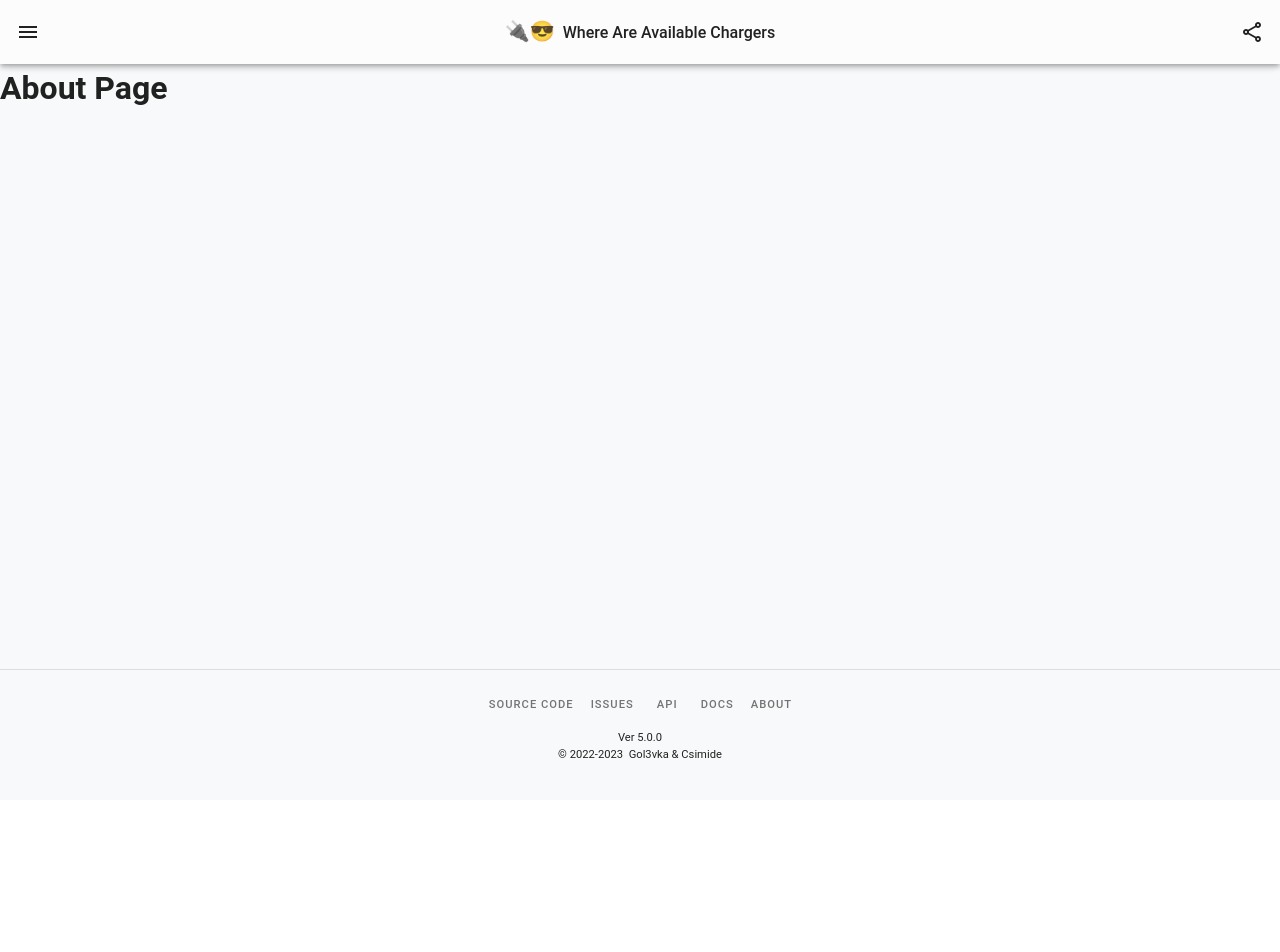
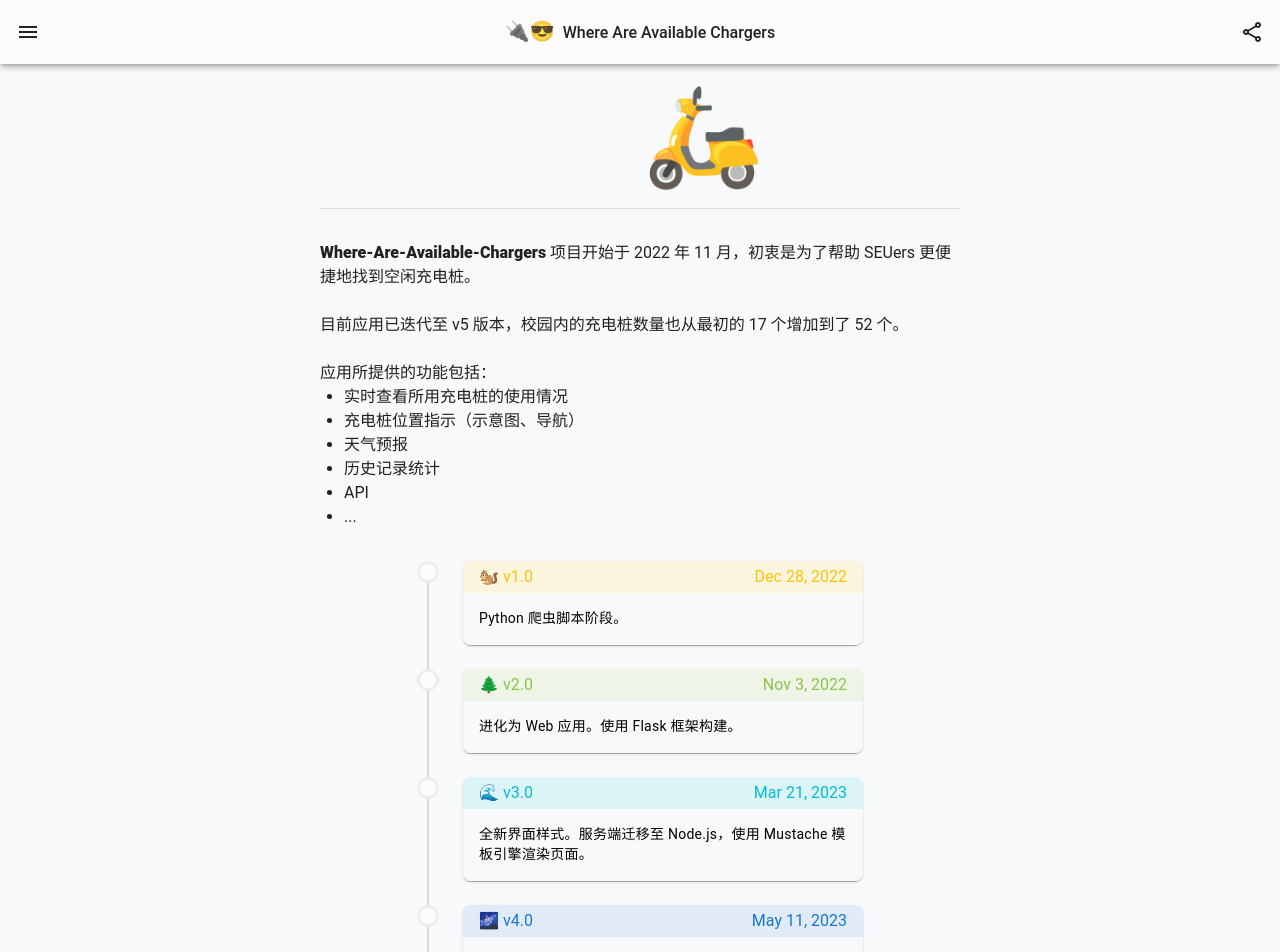
Before and after one commit to Golevka2001/Where-Are-Available-Chargers, a Vue app: page /about in a window 1280 px wide. Shown: the top 952 px of the page. Before the commit the page ends 800 px from the top, so only its background shows below. Built offline with nearby package versions, Linux system fonts and the light colour scheme; no server answers.

Commit message:
Feat | `AboutPage` (Unfinished)

```diff
--- /dev/null
+++ b/src/components/about-page/dev-stage-timeline/DevStageTimeline.vue
@@ -0,0 +1,63 @@
+<!-- 关于页面中的开发阶段时间线 -->
+
+<template>
+  <v-timeline
+    align="start"
+    density="compact"
+    direction="vertical"
+    side="end"
+    truncate-line="start"
+  >
+    <v-timeline-item
+      v-for="devStage in devStageList"
+      :key="devStage.version"
+      dot-color="surface"
+      size="x-small"
+    >
+      <v-card
+        :width="cardWidth"
+        rounded="lg"
+        variant="elevated"
+      >
+        <!-- Title: version + date -->
+        <v-card
+          :color="devStage.color"
+          rounded="0"
+          variant="tonal"
+          class="ma-auto px-4 py-1 d-flex"
+        >
+          <div v-html="devStage.version"></div>
+          <v-spacer />
+          <div>
+            {{ devStage.startTime }}
+          </div>
+        </v-card>
+
+        <!-- Description -->
+        <v-card-text
+          v-html="devStage.description"
+          class="bg-background"
+        />
+      </v-card>
+    </v-timeline-item>
+  </v-timeline>
+</template>
+
+<script lang="ts" setup>
+import { computed } from 'vue';
+import { useDisplay } from 'vuetify';
+import { devStageList } from '@/utils/lists';
+
+const { width } = useDisplay();
+
+const cardWidth = computed(() => {
+  if (width.value <= 350) {
+    return '220px';
+  } else if (width.value <= 600) {
+    // 不能直接使用百分比
+    return width.value * 0.6 + 'px';
+  } else {
+    return '400px';
+  }
+});
+</script>
--- /dev/null
+++ b/src/components/about-page/index.ts
@@ -0,0 +1,3 @@
+import DevStageTimeline from './dev-stage-timeline/DevStageTimeline.vue';
+
+export { DevStageTimeline };
--- a/src/components/global/loading-indicator/LoadingIndicator.vue
+++ b/src/components/global/loading-indicator/LoadingIndicator.vue
@@ -17,8 +17,12 @@
     >
       &#128757;
     </div>
+
     <!-- Loading text -->
-    <div style="font-size: 1.5rem">
+    <div
+      v-if="!hideText"
+      style="font-size: 1.5rem"
+    >
       {{ loadingText }}
     </div>
   </div>
@@ -27,10 +31,21 @@
 <script lang="ts" setup>
 import { onMounted, onUnmounted, ref } from 'vue';
 
+const props = defineProps({
+  // 是否显示 Loading 文字
+  hideText: {
+    type: Boolean,
+    default: false,
+  },
+});
+
 let intervalId: NodeJS.Timeout;
 const loadingText = ref('Loading');
 
 onMounted(() => {
+  if (props.hideText) {
+    return;
+  }
   intervalId = setInterval(() => {
     loadingText.value += '.';
     if (loadingText.value.length > 10) {
--- /dev/null
+++ b/src/utils/lists/dev-stage-list.ts
@@ -0,0 +1,36 @@
+// 开发阶段列表
+// 在 src/components/about-page/dev-stage-timeline/DevStageTimeline.vue 中使用
+
+export const devStageList = [
+  {
+    color: 'amber',
+    version: '&#128063;&#65039; v1.0',
+    startTime: 'Dec 28, 2022',
+    description: 'Python 爬虫脚本阶段。',
+  },
+  {
+    color: 'light-green',
+    version: '&#127794; v2.0',
+    startTime: 'Nov 3, 2022',
+    description: '进化为 Web 应用。使用 Flask 框架构建。',
+  },
+  {
+    color: 'cyan',
+    version: '&#127754; v3.0',
+    startTime: 'Mar 21, 2023',
+    description:
+      '全新界面样式。服务端迁移至 Node.js，使用 Mustache 模板引擎渲染页面。',
+  },
+  {
+    color: 'blue-darken-2',
+    version: '&#127756; v4.0',
+    startTime: 'May 11, 2023',
+    description: '获得了数据接口，不再使用爬虫脚本。服务端迁移至 Deno。',
+  },
+  {
+    color: 'deep-purple-darken-2',
+    version: '&#128302; v5.0',
+    startTime: 'Sep 30, 2023',
+    description: '前后端分离，重构前端。前端框架使用 Vue.js，转为客户端渲染。',
+  },
+];
--- a/src/utils/lists/index.ts
+++ b/src/utils/lists/index.ts
@@ -1,4 +1,5 @@
 import { detailDrawerLegendList } from './detail-drawer-legend-list';
+import { devStageList } from './dev-stage-list';
 import { footerNavList } from './footer-nav-list';
 import { maintainerList } from './maintainer-list';
 import { sideDrawerNavList } from './side-drawer-nav-list';
@@ -6,6 +7,7 @@ import { stationPositionList } from './station-position-list';
 
 export {
   detailDrawerLegendList,
+  devStageList,
   footerNavList,
   maintainerList,
   sideDrawerNavList,
--- a/src/views/AboutPage.vue
+++ b/src/views/AboutPage.vue
@@ -1,5 +1,43 @@
+<!-- TODO：没写完还 -->
+
 <template>
-  <h1>About Page</h1>
+  <div
+    :style="{ maxWidth: width < 960 ? '70%' : '50%' }"
+    class="mx-auto d-flex flex-column"
+  >
+    <loading-indicator :hide-text="true" />
+
+    <v-divider />
+
+    <div class="my-8">
+      <span class="font-weight-black"> Where-Are-Available-Chargers </span>
+      项目开始于 2022 年 11 月，初衷是为了帮助 SEUers 更便捷地找到空闲充电桩。
+      <br />
+      <br />
+      目前应用已迭代至 v5 版本，校园内的充电桩数量也从最初的 17 个增加到了 52
+      个。
+      <br />
+      <br />
+      应用所提供的功能包括：
+      <ul class="ml-6">
+        <li>实时查看所用充电桩的使用情况</li>
+        <li>充电桩位置指示（示意图、导航）</li>
+        <li>天气预报</li>
+        <li>历史记录统计</li>
+        <li>API</li>
+        <li>...</li>
+      </ul>
+    </div>
+
+    <dev-stage-timeline class="justify-center" />
+  </div>
 </template>
 
-<script lang="ts" setup></script>
+<script lang="ts" setup>
+import { useDisplay } from 'vuetify';
+
+import { DevStageTimeline } from '@/components/about-page';
+import { LoadingIndicator } from '@/components/global';
+
+const { width } = useDisplay();
+</script>
```
